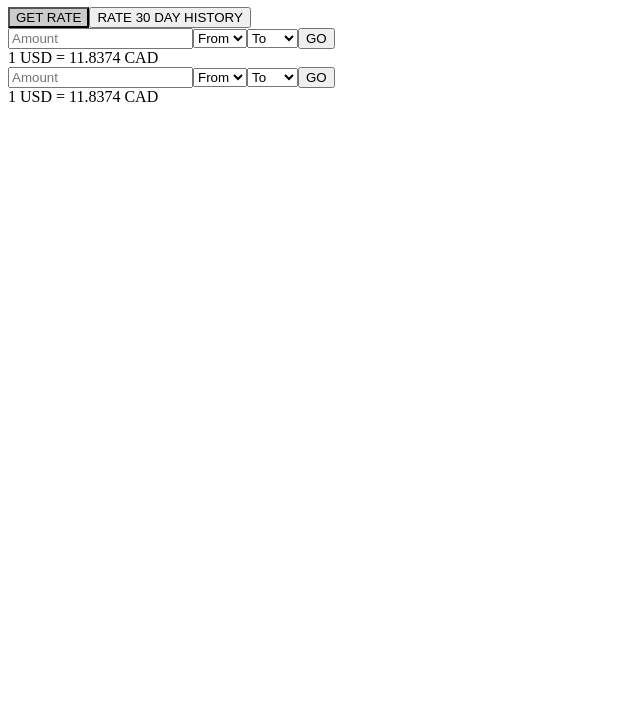
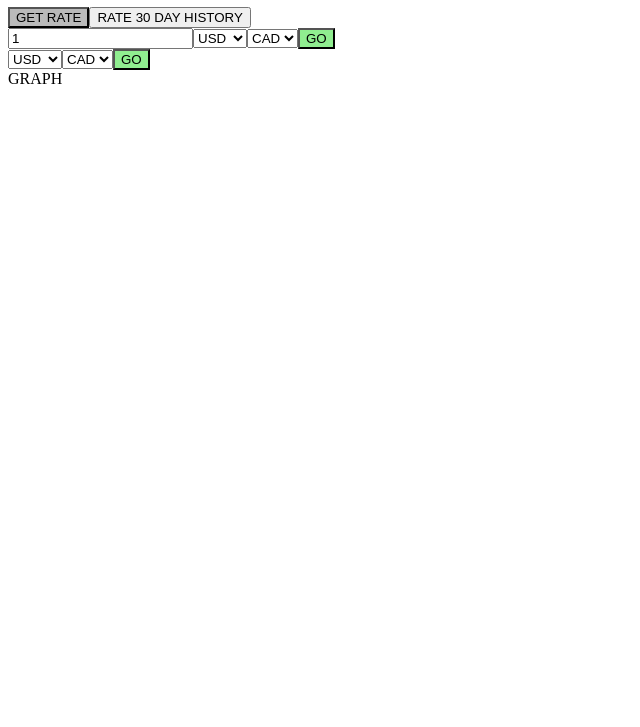
Before and after one commit to BumbleB2na/react-currency-converter, a React app in the folder currency-converter/currency/: page / in a window 1280 px wide. Shown: the part 73-800 px from the top of the page, without its empty margins (0-640 px from the left). Built offline with nearby package versions, Linux system fonts and the light colour scheme; no server answers.

Commit message:
handled state and build functionality
identified where state should live in which components.
built functionality to get api data asyncronously on component mount for
the 2 types of api requests.

```diff
--- a/currency-converter/currency/src/index.css
+++ b/currency-converter/currency/src/index.css
@@ -1,5 +1,15 @@
-nav button.active {
-  background-color: #ccc;
+nav button:hover {
+  background-color: #dedede;
+}
+nav button.active,
+nav button.active:hover {
+  background-color: #bababa;
+}
+form input[type="submit"] {
+  background-color: lightgreen;
+}
+form input[type="submit"]:hover {
+  background-color: green;
 }
 
 .select-option-hidden
--- a/currency-converter/currency/src/index.js
+++ b/currency-converter/currency/src/index.js
@@ -10,27 +10,18 @@ class Currency extends React.Component {
     constructor(props) {
         super(props);
         this.state = {
-            results: []
+            getRateActive: true
         }
     }
-    componentDidMount() {
-        postToApi( postDataC )
-        .then((result) => {
-            this.setState({
-                results: result.results
-            });
-        }, (err) => {
-            console.log('Error', err);
-        })
-    }
-
     render() {
+        const activeRate = (this.state.getRateActive) ? 'active' : '';
+        const activeHistory = (this.state.getRateActive) ? '' : 'active';
         return (
             <div>
                 <h1>CURRENCY</h1>
                 <Nav getRateActive={true} />
-                <GetRate />
-                <ThirtyDayHistory />
+                <GetRate className={activeRate} />
+                <ThirtyDayHistory className={activeHistory} />
             </div>
         );
     }
@@ -50,23 +41,62 @@ class Nav extends React.Component {
 }
 
 class GetRate extends React.Component {
+    constructor(props) {
+        super(props);
+        this.state = {
+            amount: '1',
+            from: 'USD',
+            to: 'CAD',
+            results: [],
+            resultMessage: '',
+        };
+    }
+    //TODO move getRateAsync call within handleSubmit
+    componentDidMount() {
+        this.getRateAsync();
+    }
+    getRateAsync() {
+        postToApi({
+            base: this.state.from,
+            amount: this.state.amount,
+            symbol: this.state.to
+        })
+        .then((result) => {
+            const r = result.results[0];
+            this.setState({
+                results: result.results,
+                resultMessage: `${result.amount} ${r.from} = ${r.fullResult} ${r.to}`
+            });
+        }, (err) => {
+            console.log('Error', err);
+        })
+    }
     render() {
+        const activeRate = (this.props.getRateActive) ? 'active' : '';
+        const activeHistory = (this.props.getRateActive) ? '' : 'active';
         return (
             <div id="getRate">
-                <InputFormGetRate />
-                <ResultTable />
+                <InputFormGetRate
+                    amount={this.state.amount}
+                    from={this.state.from}
+                    to={this.state.to}
+                />
+                <ResultTable message={this.state.resultMessage} />
             </div>
         );
     }
 }
 class InputFormGetRate extends React.Component {
+    constructor(props) {
+        super(props);
+    }
     render() {
         return (
             <section>
                 <form>
-                    <input type="currency" placeholder="Amount" />
-                    <DropDownFrom />
-                    <DropDownTo />
+                    <input type="currency" placeholder="Amount" value={this.props.amount} />
+                    <DropDownFrom from={this.props.from} />
+                    <DropDownTo to={this.props.to} />
                     <ButtonGo />
                 </form>
             </section>
@@ -77,7 +107,7 @@ class ResultTable extends React.Component {
     render() {
         return (
             <section>
-                1 USD = 11.8374 CAD
+                {this.props.message}
             </section>
         );
     }
@@ -85,22 +115,67 @@ class ResultTable extends React.Component {
 
 
 class ThirtyDayHistory extends React.Component {
+    constructor(props) {
+        super(props);
+        this.state = {
+            from: 'USD',
+            to: 'CAD',
+            results: [],
+            resultDateRange: '',
+            resultGraphHtml: ''
+        }
+    }
+    //TODO move getDollarHistoryAsync call within handleSubmit
+    componentDidMount() {
+        this.getDollarHistoryAsync();
+    }
+    //TODO loop and get last 30 days beginning with today
+    getLastMonthDateForApi() {
+        var today = new Date();
+        var thirtyDaysAgo = new Date(new Date().setDate(today.getDate()-30));
+        return formatDate(thirtyDaysAgo);
+    }
+    getDollarHistoryAsync() {
+        postToApi({
+            base: this.state.from,
+            symbol: this.state.to,
+            amount: '1',
+            date: this.getLastMonthDateForApi()
+        })
+        .then((result) => {
+            const r = result.results[0];
+            this.setState({
+                results: result.results,
+                resultMessage: `${result.amount} ${r.from} = ${r.fullResult} ${r.to}`
+            });
+        }, (err) => {
+            console.log('Error', err);
+        })
+    }
     render() {
+        const activeRate = (this.props.getRateActive) ? 'active' : '';
+        const activeHistory = (this.props.getRateActive) ? '' : 'active';
         return (
             <div id="thirtyDayHistory">
-                <InputFormGetRate />
-                <ResultTable />
+                <InputFormGetHistory
+                    from={this.state.from}
+                    to={this.state.to}
+                />
+                <ResultGraph />
             </div>
         );
     }
 }
 class InputFormGetHistory extends React.Component {
+    constructor(props) {
+        super(props);
+    }
     render() {
         return (
             <section>
                 <form>
-                    <DropDownFrom />
-                    <DropDownTo />
+                    <DropDownFrom from={this.props.from} />
+                    <DropDownTo to={this.props.to} />
                     <ButtonGo />
                 </form>
             </section>
@@ -117,23 +192,27 @@ class ResultGraph extends React.Component {
     }
 }
 
-function DropDownFrom() {
+class DropDownFrom extends React.Component {
+    render() {
         return (
-        <select>
+            <select value={this.props.from}>
                 <option className="select-option-hidden">From</option>
                 <option value="USD">USD</option>
                 <option value="CAD">CAD</option>
             </select>
         );
     }
-function DropDownTo() {
+}
+class DropDownTo extends React.Component {
+    render() {
         return (
-        <select>
+            <select value={this.props.to}>
                 <option className="select-option-hidden">To</option>
                 <option value="USD">USD</option>
                 <option value="CAD">CAD</option>
             </select>
         );
+    }
 }
 function ButtonGo() {
     return (
@@ -141,6 +220,8 @@ function ButtonGo() {
     );
 }
 
+
+//TODO: Move mock input to test specs:
 const postDataA = {
     base: 'CAD',
     amount: '10',
@@ -184,6 +265,19 @@ function postToApi(objPost) {
     });
 }
 
+//Accepts javascript Date object
+//@returns string representing date in yyyy-mm-dd format
+function formatDate(date) {
+    var d = new Date(date),
+        month = '' + (d.getMonth() + 1),
+        day = '' + d.getDate(),
+        year = d.getFullYear();
+
+    if (month.length < 2) month = '0' + month;
+    if (day.length < 2) day = '0' + day;
+
+    return [year, month, day].join('-');
+}
 
 // ========================================
 
```
Also changed, not shown: README.md. Lines whose indentation alone changed are shown as unchanged.
